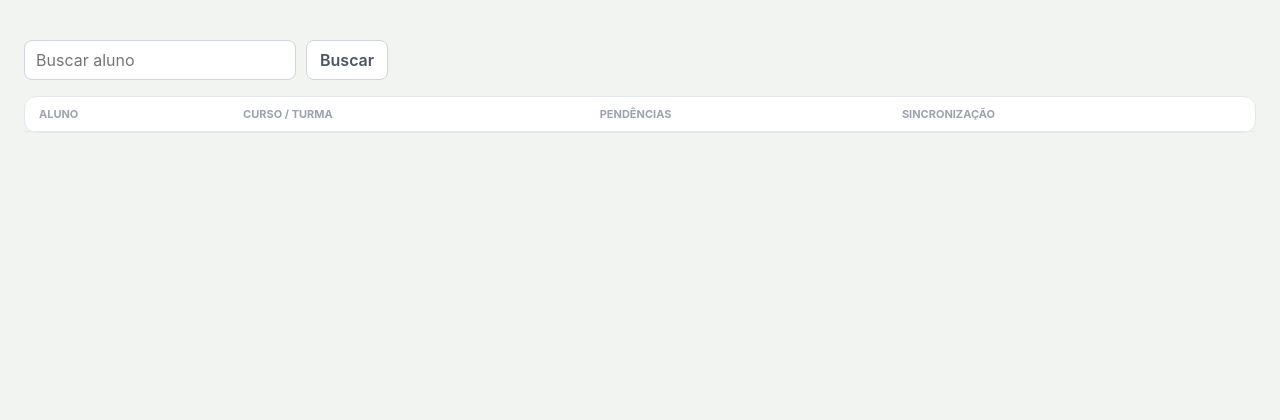
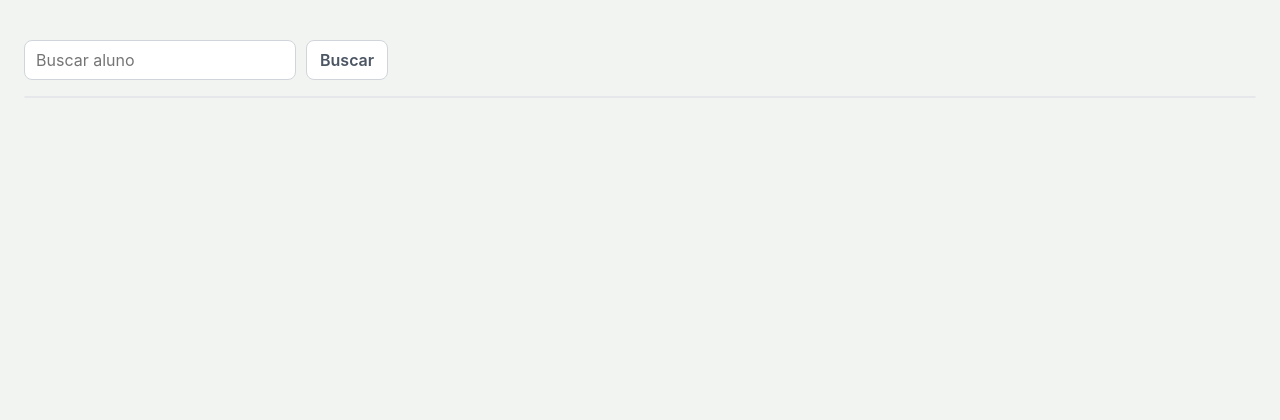
Before and after one commit to emyszc/controle-academico, a Django app: page /disciplina/ in a window 1280 px wide. Shown: the top 420 px of the page. Run offline with Django 5.2, Linux system fonts and the light colour scheme; lists and menus that the app fills with data are empty.

Commit message:
editando o cabeçalho

```diff
--- a/src/templates/disciplina/index.html
+++ b/src/templates/disciplina/index.html
@@ -18,14 +18,7 @@
                     class="btn outline">Buscar</button></form>
             <div class="card">
                 <table class="table">
-                    <thead>
-                        <tr>
-                            <th>Aluno</th>
-                            <th>Curso / Turma</th>
-                            <th>Pendências</th>
-                            <th>Sincronização</th>
-                        </tr>
-                    </thead>
+
 
                 </table>
             </div>
```
